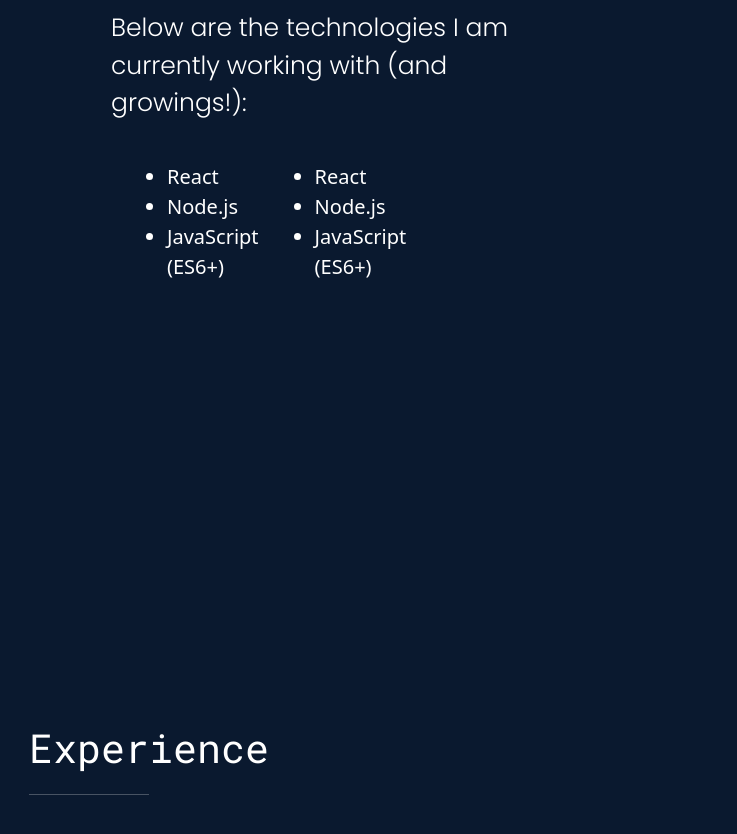
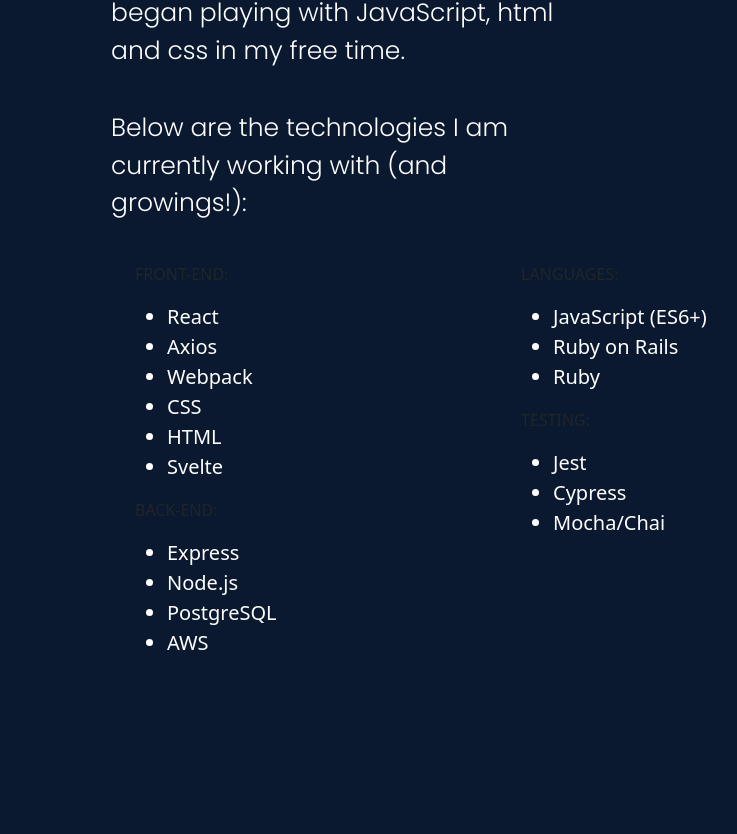
Before and after one commit to NaderNasr/PortfolioV2, a React (Create React App) app: page / in a window 1280 px wide. Shown: the part 1372-2206 px from the top of the page, without its empty margins (131-868 px from the left). Built offline with nearby package versions, Linux system fonts and the light colour scheme.

Commit message:
change animation

```diff
--- a/src/components/About/About.jsx
+++ b/src/components/About/About.jsx
@@ -15,11 +15,10 @@
             <Col>
               <div className='about-text-container'>
                 <motion.div
-
-                  initial={{ opacity: 0, x: -300 }}
+                  initial={{ opacity: 0, x: 300 }}
                   transition={{ ease: "easeOut", duration: 1.2 }}
                   animate={{ x: 0 }}
-                  whileInView={{ opacity: 1, y: -100 }}
+                  whileInView={{ opacity: 1, x: 0 }}
                 >
                   <p className='about-text-header'>About Me <hr /></p>
                   <div>
@@ -32,31 +31,48 @@
                       Below are the technologies I am currently working with (and growings!):
                     </p>
                   </div>
-                  <br/>
+                  <br />
                   <Container>
                     <Row>
                       <Col>
+                        <p className='about-list-title'>FRONT-END:</p>
                         <ul className='about-list'>
                           <li>React</li>
+                          <li>Axios</li>
+                          <li>Webpack</li>
+                          <li>CSS</li>
+                          <li>HTML</li>
+                          <li>Svelte</li>
+                        </ul>
+
+                        <p className='about-list-title'>BACK-END:</p>
+                        <ul className='about-list'>
+                          <li>Express</li>
                           <li>Node.js</li>
-                          <li>JavaScript (ES6+)</li>
+                          <li>PostgreSQL</li>
+                          <li>AWS</li>
                         </ul>
                       </Col>
                       <Col>
+                        <p className='about-list-title'>LANGUAGES:</p>
                         <ul className='about-list'>
-                          <li>React</li>
-                          <li>Node.js</li>
                           <li>JavaScript (ES6+)</li>
+                          <li>Ruby on Rails</li>
+                          <li>Ruby</li>
                         </ul>
+
+                        <p className='about-list-title'>TESTING:</p>
+                        <ul className='about-list'>
+                          <li>Jest</li>
+                          <li>Cypress</li>
+                          <li>Mocha/Chai</li>
+                        </ul>
+
                       </Col>
-                      <Col></Col>
                     </Row>
                   </Container>
                 </motion.div>
               </div>
-            </Col>
-            <Col>
-              <img alt='about' src={Dummy} style={{ width: '25vw', marginTop: '80px' }} />
             </Col>
           </Row>
         </Container>
```
